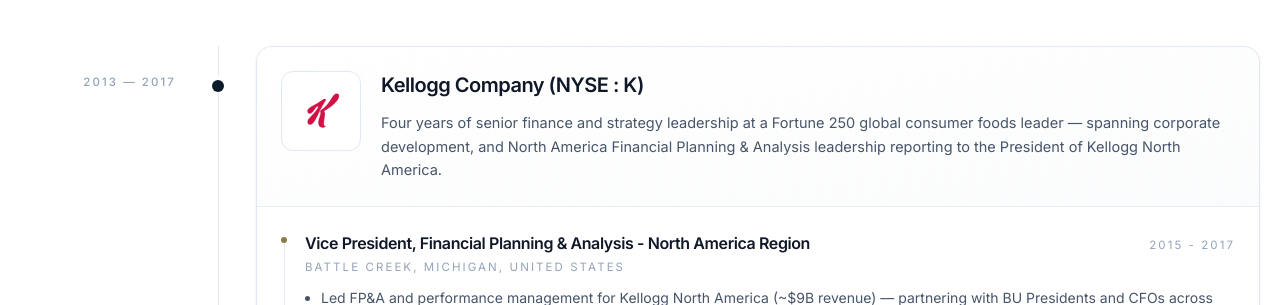
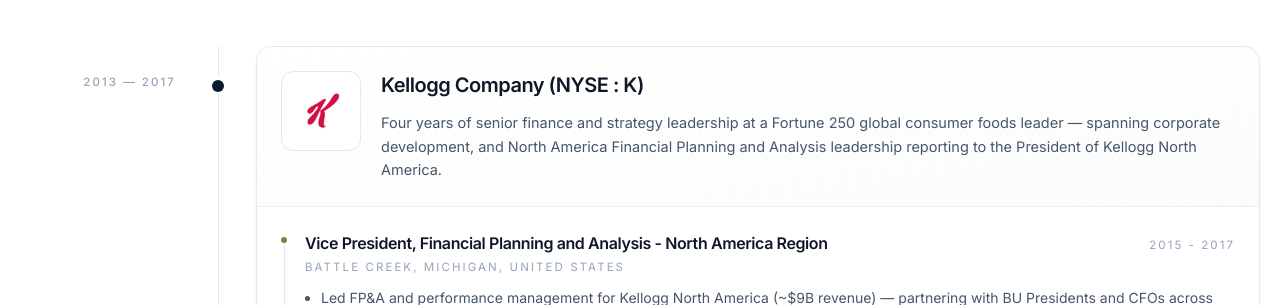
Before and after one commit to a2105z/anubhav-mittal-website, a React (Create React App) app: page /experience in a window 1280 px wide. Shown: the part 4126-4431 px from the top of the page. Built offline with nearby package versions, Linux system fonts and the light colour scheme.

Commit message:
Spell out and in the Financial Planning and Analysis title.
Co-authored-by: Cursor <cursoragent@cursor.com>

```diff
--- a/src/about/components/Expertise.tsx
+++ b/src/about/components/Expertise.tsx
@@ -7,7 +7,7 @@ const TILES: { title: string; description: string }[] = [
       "The finance mandate at scale — capital, cash, the operating plan, and the conversation with the CEO and the board.",
   },
   {
-    title: "Financial Planning & Analysis",
+    title: "Financial Planning and Analysis",
     description:
       "Annual operating plans, rolling forecasts, long-range plans, and monthly performance reviews.",
   },
--- a/src/constants/projects.ts
+++ b/src/constants/projects.ts
@@ -166,10 +166,10 @@ export const EXPERIENCES: Experience[] = [
     startDate: "2013",
     endDate: "2017",
     summary:
-      "Four years of senior finance and strategy leadership at a Fortune 250 global consumer foods leader — spanning corporate development, and North America Financial Planning & Analysis leadership reporting to the President of Kellogg North America.",
+      "Four years of senior finance and strategy leadership at a Fortune 250 global consumer foods leader — spanning corporate development, and North America Financial Planning and Analysis leadership reporting to the President of Kellogg North America.",
     roles: [
       {
-        title: "Vice President, Financial Planning & Analysis - North America Region",
+        title: "Vice President, Financial Planning and Analysis - North America Region",
         dateRange: "2015 - 2017",
         location: "Battle Creek, Michigan, United States",
         highlights: [
```
